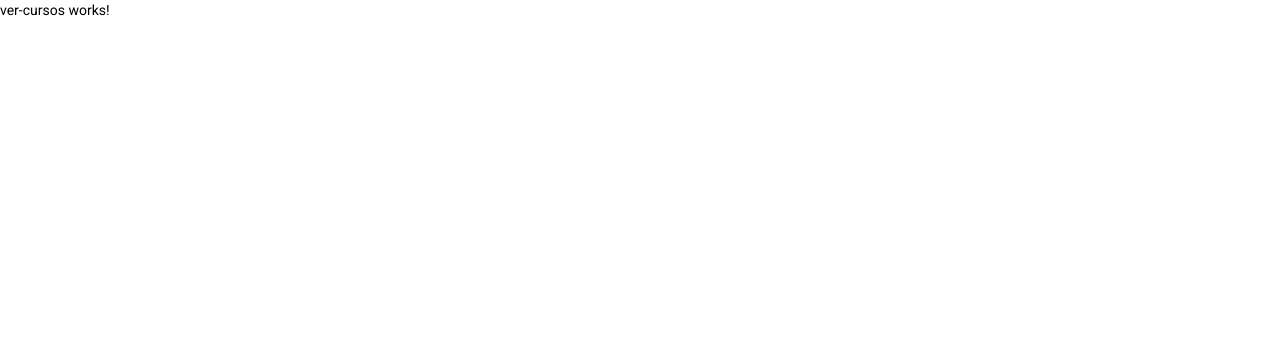
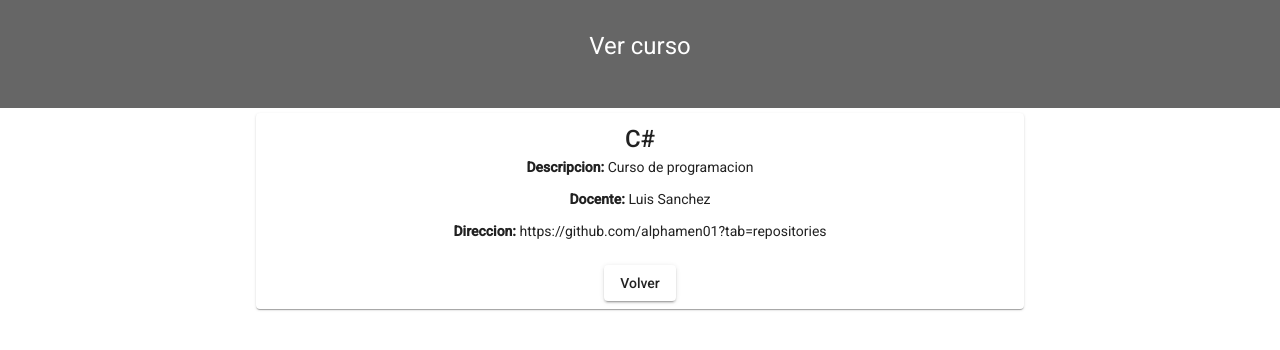
Before and after one commit to alphamen01/WebAppControlCursosFrontendAngular, an Angular app: page /VerCurso/1 in a window 1280 px wide. Shown: the top 350 px of the page. Built offline with nearby package versions, Linux system fonts and the light colour scheme.

Commit message:
se implemento ver curso HTML

```diff
--- a/src/app/components/listado-cursos/listado-cursos.component.css
+++ b/src/app/components/listado-cursos/listado-cursos.component.css
@@ -2,19 +2,7 @@ table {
     width: 100%;
   }
 
-.title{
-    padding: 30px;
-    background-color: #666;
-    text-align: center;
-    color: white;
-}
-
-.container{
-  margin: 0 20%;
-
-}
-
-th,td {
+  th,td {
   width: 15%;
 }
 
--- a/src/app/components/ver-cursos/ver-cursos.component.css
+++ b/src/app/components/ver-cursos/ver-cursos.component.css
@@ -0,0 +1,4 @@
+.card{
+    margin-top: 5px;
+    text-align: center;
+}
--- a/src/app/components/ver-cursos/ver-cursos.component.html
+++ b/src/app/components/ver-cursos/ver-cursos.component.html
@@ -1 +1,17 @@
-<p>ver-cursos works!</p>
+<div class="title">
+    <h1>Ver curso</h1>
+</div>
+
+<div class="container">
+    <mat-card class="card">
+        <mat-card-title>C#</mat-card-title>
+        <mat-card-content>
+            <p><strong>Descripcion:</strong> Curso de programacion</p>
+            <p><strong>Docente:</strong> Luis Sanchez</p>
+            <p><strong>Direccion:</strong>	https://github.com/alphamen01?tab=repositories</p>
+        </mat-card-content>
+        <mat-card-actions>
+            <button routerLink="/Cursos" mat-raised-button>Volver</button>
+        </mat-card-actions>
+    </mat-card>
+</div>
--- a/src/styles.css
+++ b/src/styles.css
@@ -2,3 +2,13 @@
 
 html, body { height: 100%; }
 body { margin: 0; font-family: Roboto, "Helvetica Neue", sans-serif; }
+
+.title{
+    padding: 30px;
+    background-color: #666;
+    text-align: center;
+    color: white;
+}
+.container{
+    margin: 0 20%;
+  }
```
Also changed, not shown: src/app/shared/shared.module.ts (+5 -2 lines).
